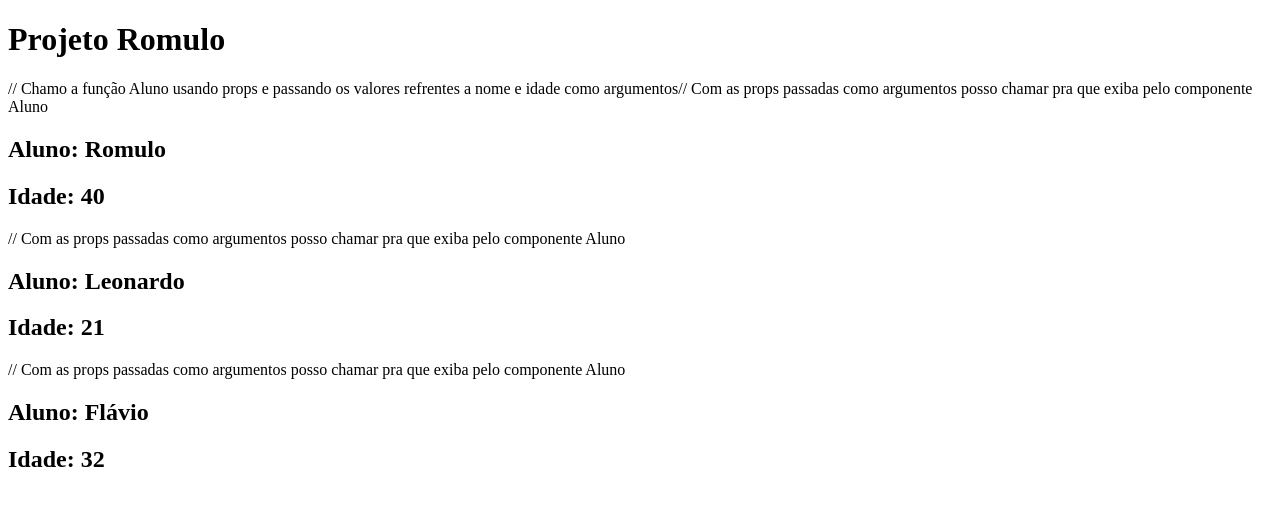
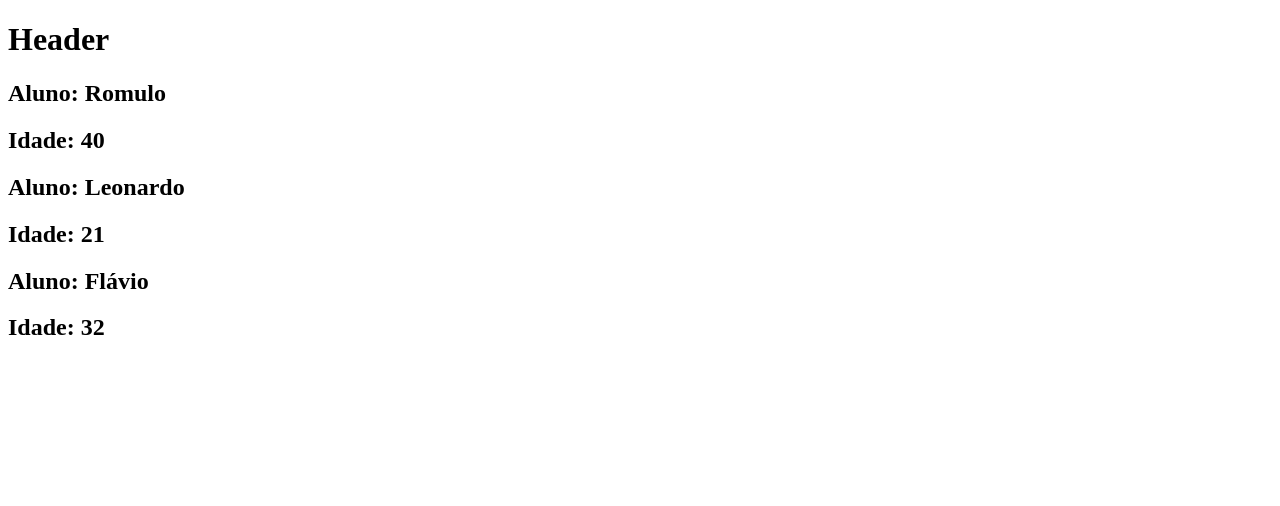
Before and after one commit to romulorosafullstack/2025-react-sujeito-programador, a React (Vite) app: page / in a window 1280 px wide. Shown: the top 506 px of the page. Built offline with nearby package versions, Linux system fonts and the light colour scheme.

Commit message:
App import e chamando Header

```diff
--- a/src/App.tsx
+++ b/src/App.tsx
@@ -1,6 +1,8 @@
 // COMPONENT APP
 // Component em forma de function
 // OBS: Component com Props - Recomenda-se somente para componets que sejam aproveitados mais de uma vez
+
+import { Header } from "./components/Header";
 
 
 // export default - por padrão pode ser enxergada/utilizada em outro componentes
@@ -14,9 +16,9 @@
 export default function App() {
   return (
     <>
-      <h1>Projeto Romulo</h1>
+      <Header />
 
-      // Chamo a função Aluno usando props e passando os valores refrentes a nome e idade como argumentos
+      {/* Chamo a função Aluno usando props e passando os valores referentes a nome e idade como argumentos */}
       <Aluno nome="Romulo" idade={40} />
       <Aluno nome="Leonardo" idade={21} />
       <Aluno nome="Flávio" idade={32} />
@@ -24,19 +26,19 @@ export default function App() {
   )
 }
 
-// Pra poder usar props na função, declaro uma interface pro component Aluno
+{/* Pra poder usar props na função, declaro uma interface pro component Aluno */}
 interface AlunoProps {
   nome: string;
   idade: number
 }
 
-// No mesmo arquivo crio o componente/função Aluno
-// Para ver funcionando, chamo a função dentro do component App
-// Com a interface AlunoProps criada passo suas props na função Aluno
+{/*No mesmo arquivo crio o componente/função Aluno*/}
+{/*Para ver funcionando, chamo a função dentro do component App*/}
+{/*Com a interface AlunoProps criada passo suas props na função Aluno*/}
 function Aluno({nome, idade}: AlunoProps) {
   return (
     <>
-      // Com as props passadas como argumentos posso chamar pra que exiba pelo componente Aluno
+      {/*Com as props passadas como argumentos posso chamar pra que exiba pelo componente Aluno*/}
       <h2>Aluno: {nome}</h2>
       <h2>Idade: {idade}</h2>
     </>
```
